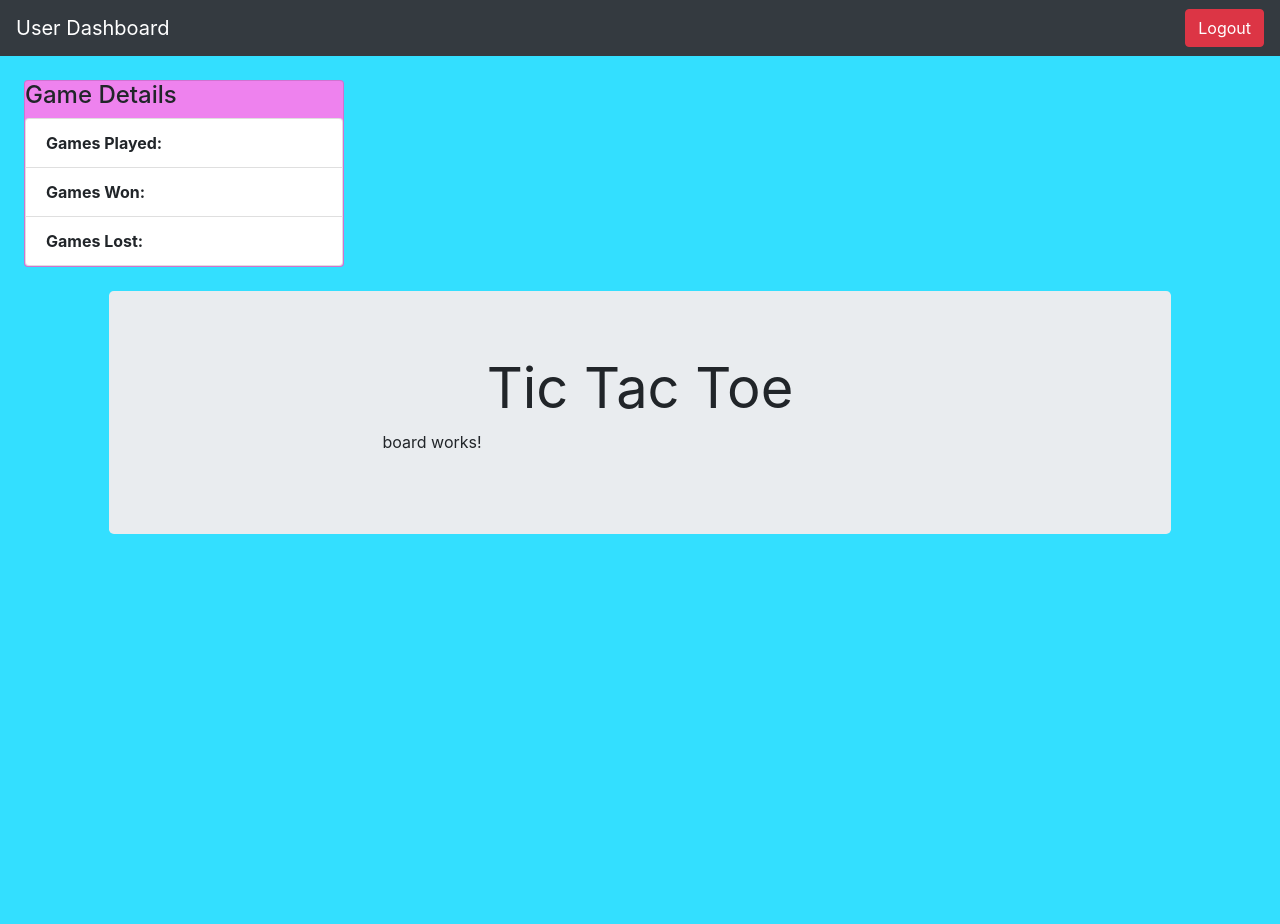
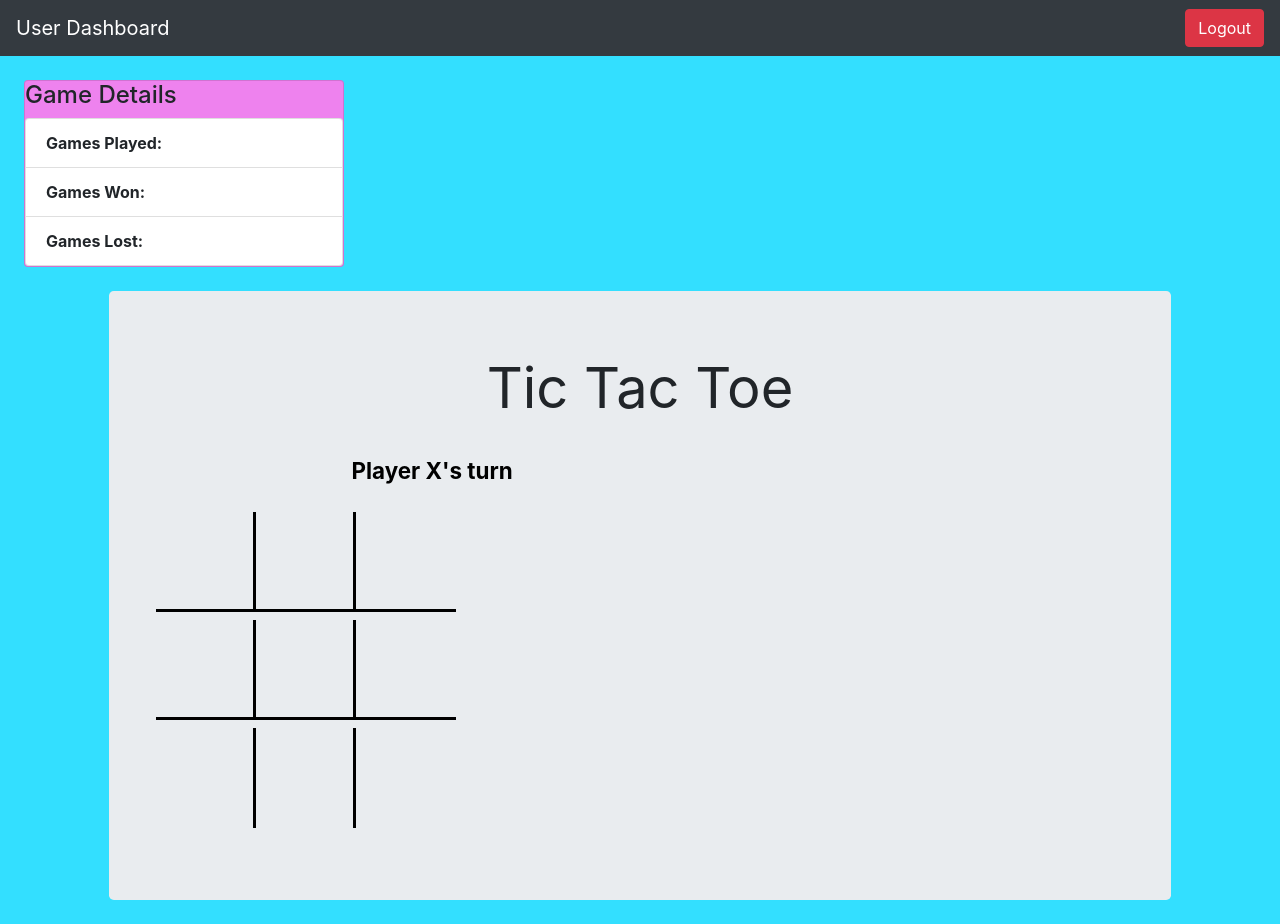
Before and after one commit to mlatif01/tic-tac-toe, an Angular app: page /home/game in a window 1280 px wide. Before the commit the page ends 800 px from the top, so only its background shows below. Built offline with nearby package versions, Linux system fonts and the light colour scheme.

Commit message:
added impl for board component

```diff
--- a/src/app/app-routing.module.ts
+++ b/src/app/app-routing.module.ts
@@ -1,4 +1,4 @@
-import { NgModule } from '@angular/core';
+import { NgModule, CUSTOM_ELEMENTS_SCHEMA, NO_ERRORS_SCHEMA } from '@angular/core';
 import { Routes, RouterModule } from '@angular/router';
 import { UserComponent } from './user/user.component';
 import { SignupComponent } from './user/signup/signup.component';
@@ -6,6 +6,7 @@ import { LoginComponent } from './user/login/login.component';
 import { HomeComponent } from './home/home.component';
 import { BoardComponent } from './game/board/board.component';
 import { CellComponent } from './game/cell/cell.component';
+import { GameComponent } from './game/game.component';
 
 
 const routes: Routes = [
@@ -17,7 +18,7 @@ const routes: Routes = [
   ]},
   {path: 'home', component: HomeComponent, // home
   children: [
-    {path: 'game', component: BoardComponent}
+    {path: 'game', component: GameComponent} // home/game
   ]}
 ];
 
--- a/src/app/game/board/board.component.html
+++ b/src/app/game/board/board.component.html
@@ -1 +1,18 @@
-<p>board works!</p>
+<div>
+  <div class="status text-center p-4">
+    {{ statusMessage }}
+  </div>
+  <div class="board" *ngFor="let row of [0, 1, 2]">
+    <app-cell *ngFor="let col of [0, 1, 2]"
+              [row]="row"
+              [col]="col"
+              [piece]="board[row][col]"
+              >
+    </app-cell>
+  </div>
+  <div class="pt-2">
+    <button *ngIf="gameOver"
+            class="btn btn-primary new-game"
+            (click)="newGame()">New Game</button>
+  </div>
+</div>
--- a/src/app/game/board/board.component.ts
+++ b/src/app/game/board/board.component.ts
@@ -1,4 +1,6 @@
 import { Component, OnInit } from '@angular/core';
+import { CellEnum } from '../cell/cellEnum';
+import { CellComponent } from '../cell/cell.component';
 
 @Component({
   selector: 'app-board',
@@ -6,10 +8,33 @@ import { Component, OnInit } from '@angular/core';
   styles: []
 })
 export class BoardComponent implements OnInit {
+  private currentPlayer: CellEnum;
+  public board: CellEnum[][];
+  private isGameOver: boolean;
+  public statusMessage;
 
   constructor() { }
 
   ngOnInit() {
+    this.newGame();
   }
 
+  get gameOver(): boolean {
+    return this.isGameOver;
+  }
+
+  newGame() {
+    this.board = [];
+    for (let row = 0; row < 3; row++) {
+      this.board[row] = [];
+      for (let col = 0; col < 3; col++) {
+        this.board[row][col] = CellEnum.EMPTY;
+      }
+    }
+    this.currentPlayer = CellEnum.X;
+    this.isGameOver = false;
+    this.statusMessage = `Player ${this.currentPlayer}'s turn`;
+  }
+
+
 }
--- a/src/app/user/login/login.component.ts
+++ b/src/app/user/login/login.component.ts
@@ -10,7 +10,7 @@ export class LoginComponent implements OnInit {
   formModel = {
     Email: '',
     Password: ''
-  }
+  };
 
   constructor() { }
 
--- a/src/styles.css
+++ b/src/styles.css
@@ -104,3 +104,22 @@ button[type="submit"] {
 .h1 {
   border-bottom: 3px solid black;
 }
+
+/* Board */
+.board {
+  display: flex;
+  flex-direction: row;
+  flex-wrap: wrap;
+  justify-content: flex-start;
+  color: #fff;
+}
+
+.status {
+  color: black;
+  font-size: 1.4em;
+  font-weight: bold;
+}
+
+.new-game {
+  width: 100%;
+}
```
